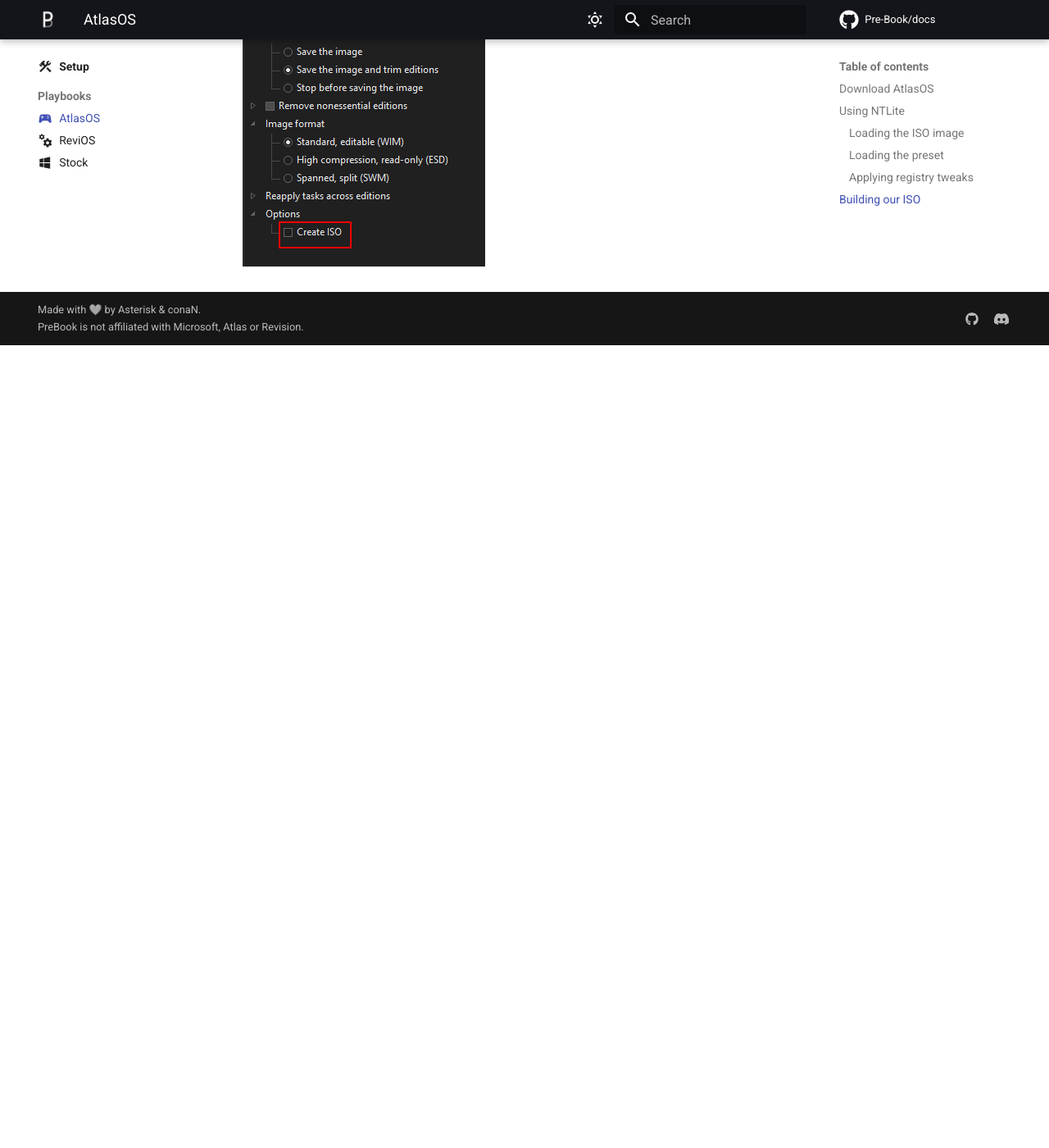
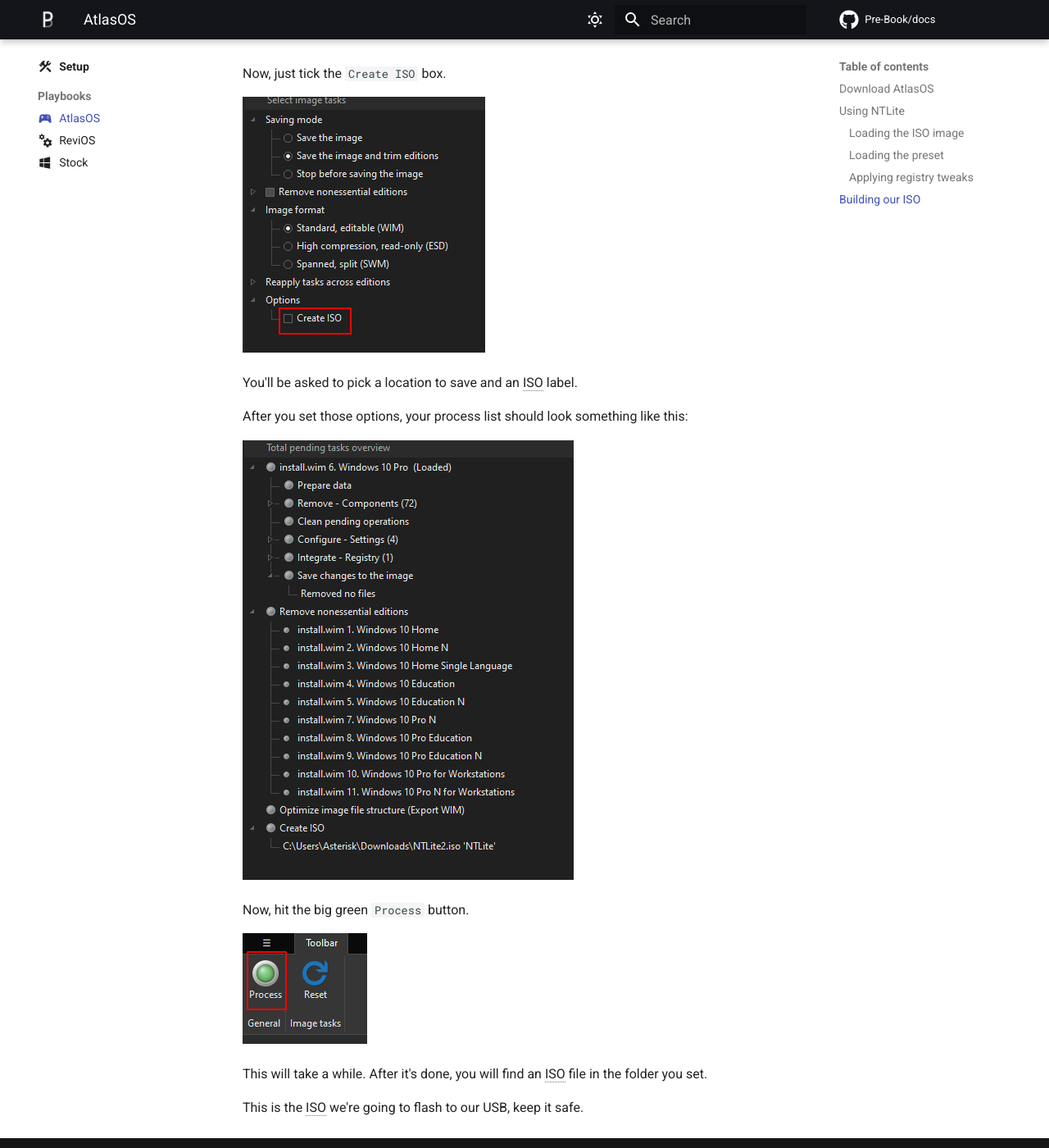
Before and after one commit to Pre-Book/docs, an MkDocs documentation site: the page built from docs/setup/playbooks/atlas.md, in a window 1280 px wide and 1400 px high, scrolled down 5325 px. Shown: the whole window at 82% size. Built offline with MkDocs 1.6.1 and Material for MkDocs 9.7.7, drawn with Linux system fonts in a browser that asks for light colours; comment, search, counter and statistics services are not loaded; before the commit the page ends 5746 px from its top, so only the background shows below that; some of the changed text lies outside the part shown.

```diff
--- a/docs/setup/playbooks/atlas.md
+++ b/docs/setup/playbooks/atlas.md
@@ -56,30 +56,37 @@ Then, import our preset (the `.xml` file)
 
 Now, right click our preset and choose `Load > Overwrite`.
 
-![ntlite-5](../../assets/ntlite-5.png)
+![ntlite-5](../../assets/ntlite-5.png#only-dark)
+![ntlite-5](../../assets/ntlite-5-light.png#only-light)
 
 ### Applying registry tweaks
 
 Head over to the `Registry` tab.
 
-![ntlite-6](../../assets/ntlite-6.png)
+![ntlite-6](../../assets/ntlite-6.png#only-dark)
+![ntlite-6](../../assets/ntlite-6-light.png#only-light)
 
 At the top, click `Add > Registry Files`.
 
-![ntlite-7](../../assets/ntlite-7.png)
+![ntlite-7](../../assets/ntlite-7.png#only-dark)
+![ntlite-7](../../assets/ntlite-7-light.png#only-light)
 
-Now, find the `Disable.Drivers.Installation.in.Windows.Update.reg` in the preset folder. Load it.
 
-![ntlite-8](../../assets/ntlite-8.png)
+Now, find the `Disable.Drivers.Installation.in.Windows.Update.reg` in the preset folder. Load it. If you want you can also load any aditional tweaks in the `registry/` folder.
+
+![ntlite-8](../../assets/ntlite-8.png#only-dark)
+![ntlite-7](../../assets/ntlite-8-light.png#only-light)
 
 The Registry panel should look something like the picture below:
-![ntlite-9](../../assets/ntlite-9.png)
+![ntlite-9](../../assets/ntlite-9.png#only-dark)
+![ntlite-9](../../assets/ntlite-9-light.png#only-light)
 
 ## Building our ISO
 
 Head on over to the `Apply` tab and look at the options.
 
-![ntlite-10](../../assets/ntlite-10.png)
+![ntlite-10](../../assets/ntlite-10.png#only-dark)
+![ntlite-10](../../assets/ntlite-10-light.png#only-light)
 
 Now, the most important thing here is picking our *compression*.
 
@@ -88,7 +95,7 @@ Now, the most important thing here is picking our *compression*.
 | :material-speedometer: Compression Speed                | :material-close: Slow | :material-check-all: Fast |
 | :material-zip-box:                      Final file size |        2-3 GB         |           5 GB            |
 
-Once you've chosen, pick your compression below:
+Once you've chosen, set your compression below:
 
 === "ESD"
     ![compression](../../assets/compression.png)
@@ -98,3 +105,17 @@ Once you've chosen, pick your compression below:
 Now, just tick the `Create ISO` box.
 
 ![ntlite-11](../../assets/ntlite-11.png)
+
+You'll be asked to pick a location to save and an ISO label.
+
+After you set those options, your process list should look something like this:
+
+![ntlite-final](../../assets/ntlite-final.png)
+
+Now, hit the big green `Process` button.
+
+![ntlite-process](../../assets/ntlite-process.png)
+
+This will take a while. After it's done, you will find an ISO file in the folder you set.
+
+This is the ISO we're going to flash to our USB, keep it safe.
--- a/mkdocs.yml
+++ b/mkdocs.yml
@@ -21,6 +21,7 @@ theme:
     - content.code.copy
     - content.code.annotate
     - content.tabs.link
+    - navigation.prune
   icon:
     edit: material/file-edit
     view: material/file-eye
```
Also changed, not shown: docs/assets/ntlite-10-light.png (added), docs/assets/ntlite-5-light.png (added), docs/assets/ntlite-6-light.png (added), docs/assets/ntlite-7-light.png (added), docs/assets/ntlite-8-light.png (added), docs/assets/ntlite-9-light.png (added), docs/assets/ntlite-final.png (added), docs/assets/ntlite-process.png (added).
